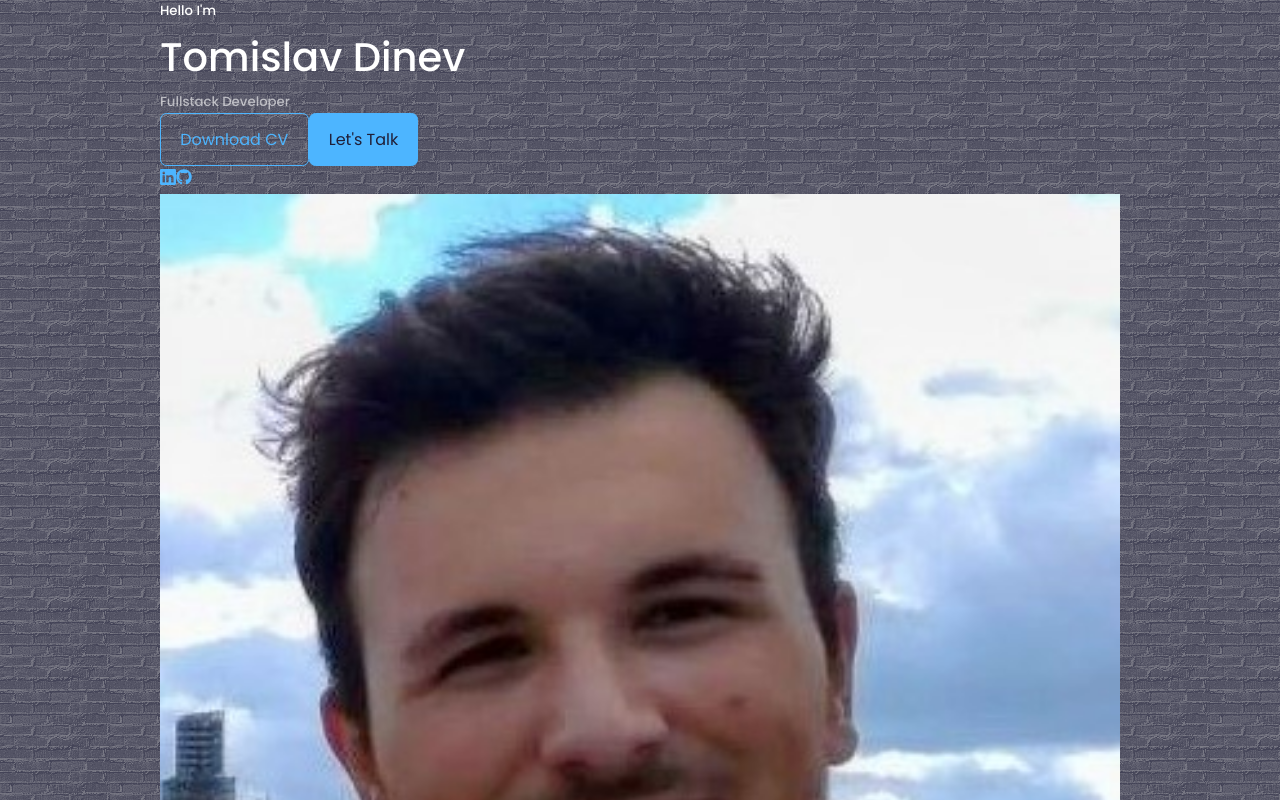
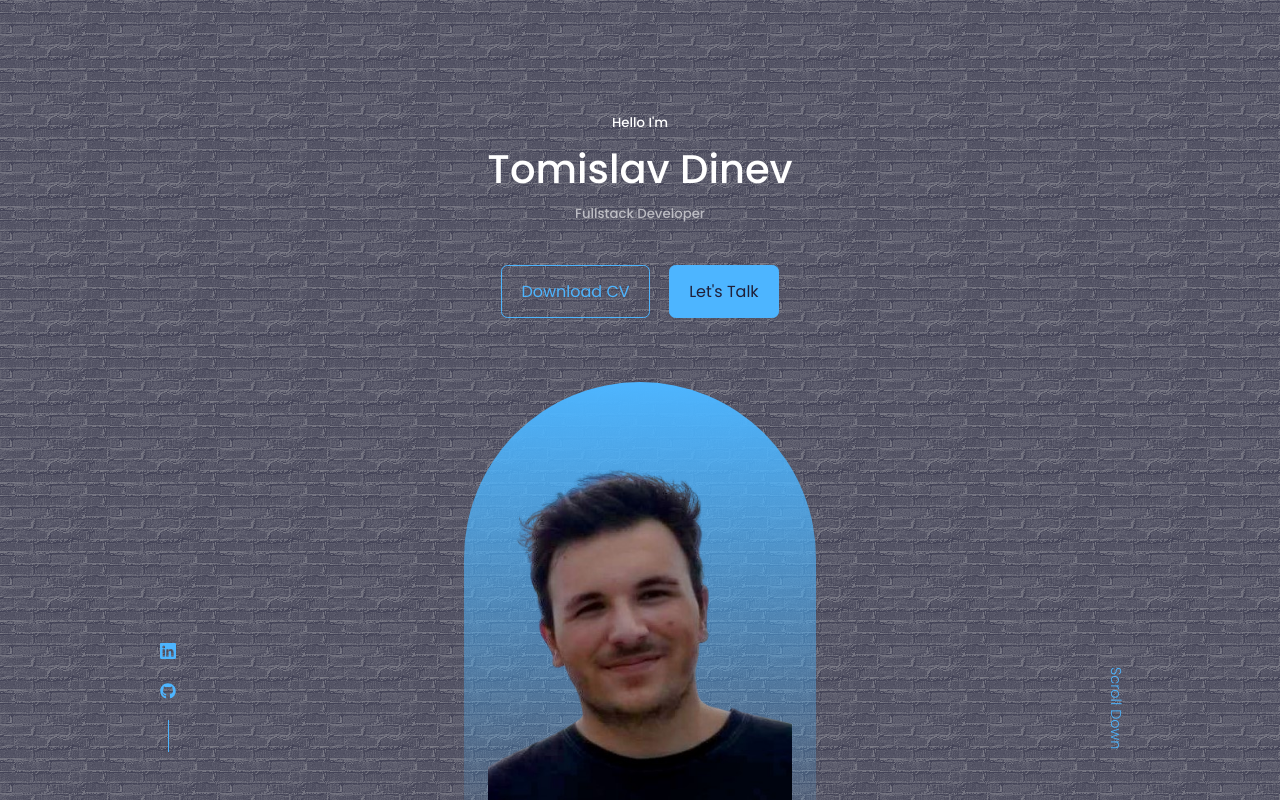
Before and after one commit to dinevtomislav/Portfolio, a React (Create React App) app in the folder react-portfolio-website/: page / in a window 1280 px wide. Shown: the top 800 px of the page. Built offline with nearby package versions, Linux system fonts and the light colour scheme.

Commit message:
finished main header

```diff
--- a/react-portfolio-website/src/components/header/HeaderSocials.jsx
+++ b/react-portfolio-website/src/components/header/HeaderSocials.jsx
@@ -4,7 +4,7 @@
 
 const HeaderSocials = () => {
   return (
-    <div className='header_socials'>
+    <div className='header__socials'>
         <a href='https://www.linkedin.com/in/tomislav-dinev/' target='_blank'><BsLinkedin/></a>
         <a href='https://github.com/dinevtomislav' target='_blank'><FaGithub/></a>
     </div>
--- a/react-portfolio-website/src/components/header/header.css
+++ b/react-portfolio-website/src/components/header/header.css
@@ -0,0 +1,89 @@
+header {
+    height: 100vh;
+    padding-top: 7rem;
+    overflow: hidden;
+}
+
+.header__container {
+    text-align: center;
+    height: 100%;
+    position: relative;
+}
+
+
+/* ================= CTA ================== */
+
+.cta {
+    margin-top: 2.5rem;
+    display: flex;
+    gap: 1.2rem;
+    justify-content: center;
+}
+
+/* ================ Header Socials ================== */
+
+.header__socials {
+    display: flex;
+    flex-direction: column;
+    align-items: center;
+    gap: 0.8rem;
+    position: absolute;
+    left: 0;
+    bottom: 3rem;
+}
+
+
+.header__socials::after {
+    content: '';
+    width: 1px;
+    height: 2rem;
+    background: var(--color-primary);
+}
+
+
+/* ================ ME ================== */
+
+.me {
+    background: linear-gradient(var(--color-primary), transparent);
+    width: 22rem;
+    height: 30rem;
+    position: absolute;
+    left: 50%;
+    transform: translateX(-50%);
+    margin-top: 4rem;
+    border-radius: 12rem 12rem 0 0;
+    overflow: hidden;
+    padding: 5rem 1.5rem 1.5rem 1.5rem;
+}
+
+/* ================ Scroll Down ================== */
+
+.scroll__down {
+    position: absolute;
+    right: -2.3rem;
+    bottom: 5rem;
+    transform: rotate(90deg);
+    font-weight: 300;
+    font-size: 0.9rem;
+}
+
+/* ================ MEDIA QUERIES (Medium Devices) ============================= */
+
+@media screen and (max-width: 1024px) {
+    header {
+        height: 68vh;
+    }
+}
+
+/* ================ MEDIA QUERIES (Small Devices) ============================= */
+
+@media screen and (max-width: 600px) {
+    header {
+        height: 100vh;
+    }
+
+    .header__socials,
+    .scroll__down {
+        display: none;
+    }
+}
--- a/react-portfolio-website/src/components/header/header.jsx
+++ b/react-portfolio-website/src/components/header/header.jsx
@@ -1,7 +1,7 @@
 import React from 'react'
 import './header.css'
 import CTA from './CTA'
-import ME from '../../assets/headshot.jpg'
+import ME from '../../assets/headshot.png'
 import HeaderSocials from './HeaderSocials'
 
 const header = () => {
@@ -18,7 +18,7 @@
           <img src={ME} alt="" />
         </div>
 
-        <a href='#contact' className='scroll_down'>Scroll Down</a>
+        <a href='#contact' className='scroll__down'>Scroll Down</a>
       </div>
     </header>
   )
```
Also changed, not shown: react-portfolio-website/src/assets/headshot.jpg (deleted), react-portfolio-website/src/assets/headshot.png (added).
